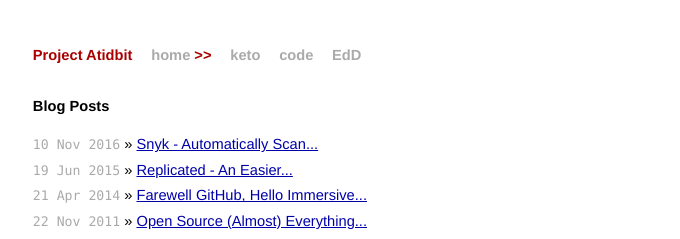
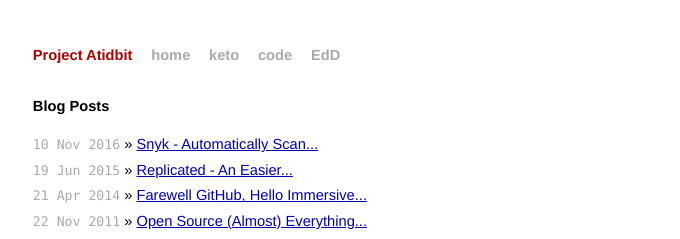
Before and after one commit to atidbit/atidbit.github.io, a Jekyll site: the page built from index.html, in a window 1280 px wide. Shown: the top 239 px of the page, without its empty margins (299-979 px from the left). Built offline with Jekyll 4.4.1, drawn with Linux system fonts in a browser that asks for light colours.

Commit message:
Update default.html

```diff
--- a/_layouts/default.html
+++ b/_layouts/default.html
@@ -28,7 +28,7 @@
 <div class="site">
   <div class="title">
     <a href="/">Project Atidbit</a>
-    <a class="extra" href="/">home</a> >>
+    <a class="extra" href="/">home</a>
     <a class="extra" href="http://keto.atidbit.io">keto</a>
     <a class="extra" href="http://code.atidbit.io">code</a>
     <a class="extra" href="http://edd.atidbit.io">EdD</a>
```
